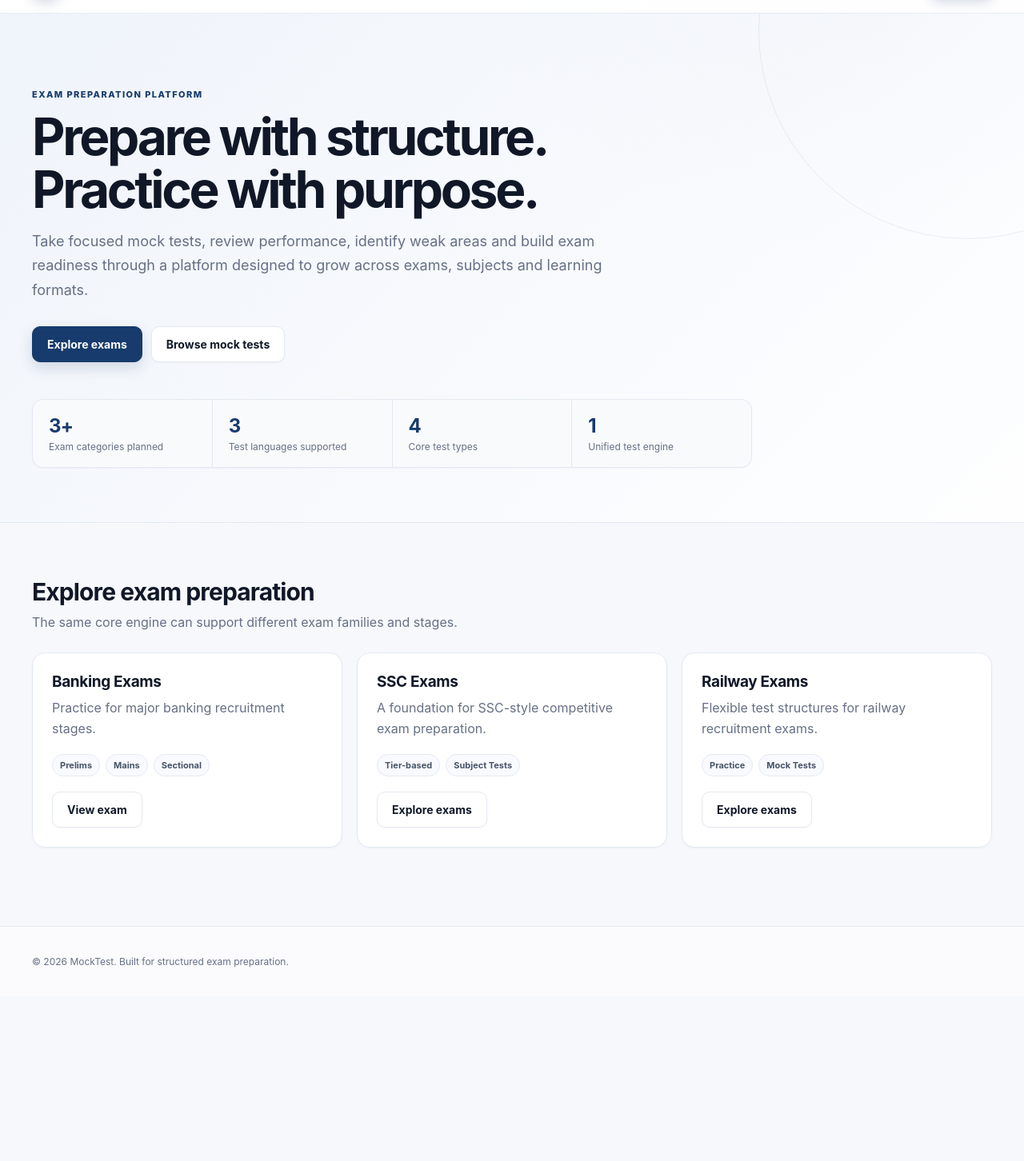
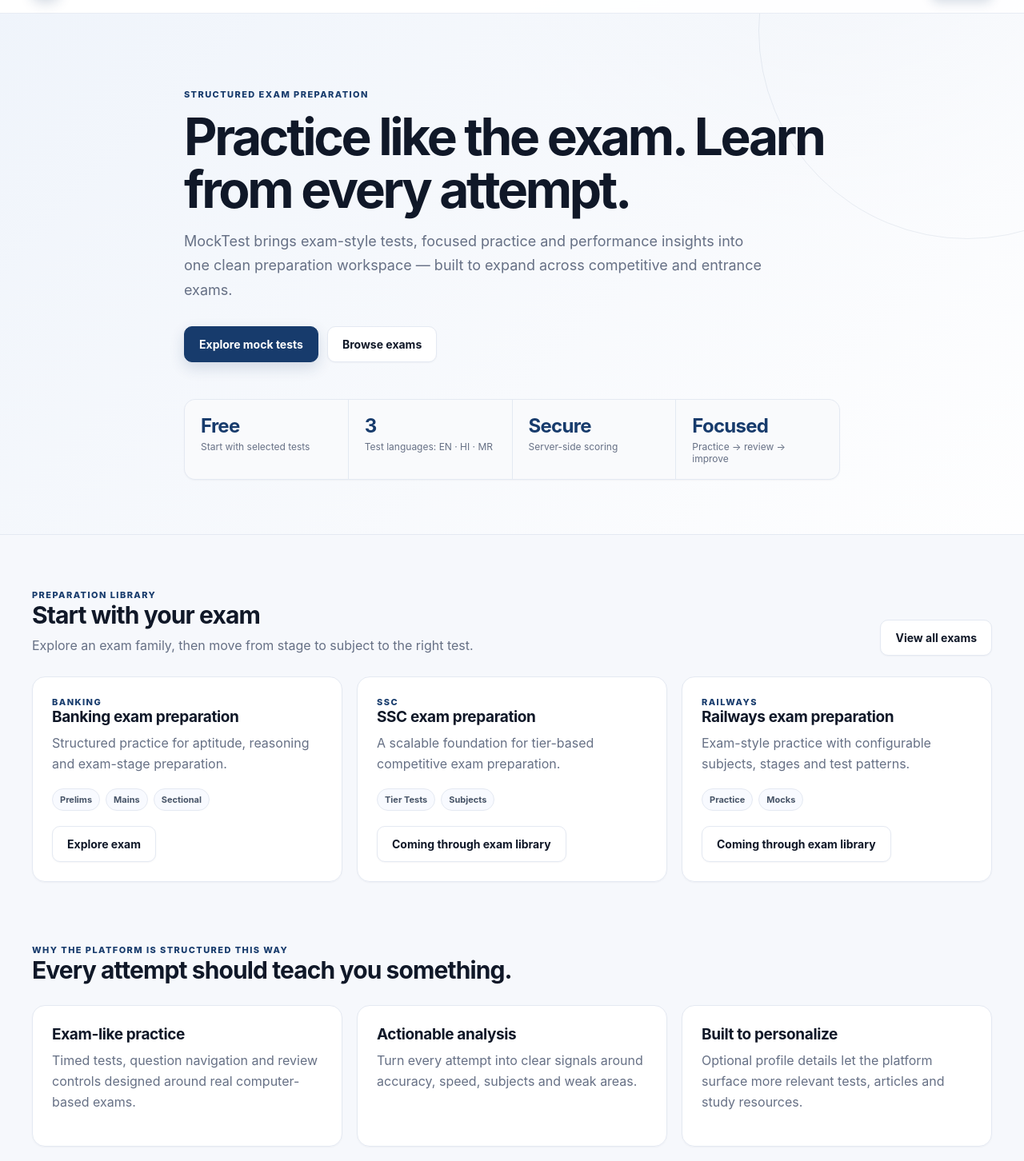
Before and after one commit to RajeshKhandare/mockwebsite, a Next.js app: page / in a window 1280 px wide. Shown: the part 58-1510 px from the top of the page at 80% size. Before the commit the page ends 1304 px from the top, so only its background shows below. Built offline with nearby package versions, Linux system fonts and the light colour scheme; no server answers.

Commit message:
ui: refresh homepage for premium exam platform experience

```diff
--- a/app/page.tsx
+++ b/app/page.tsx
@@ -1,28 +1,34 @@
 import Link from "next/link";
 
 const exams = [
-  { name: "Banking Exams", slug: "banking-demo", desc: "Practice for major banking recruitment stages.", tags: ["Prelims", "Mains", "Sectional"] },
-  { name: "SSC Exams", slug: "", desc: "A foundation for SSC-style competitive exam preparation.", tags: ["Tier-based", "Subject Tests"] },
-  { name: "Railway Exams", slug: "", desc: "Flexible test structures for railway recruitment exams.", tags: ["Practice", "Mock Tests"] },
+  { name: "Banking", slug: "banking-demo", desc: "Structured practice for aptitude, reasoning and exam-stage preparation.", tags: ["Prelims", "Mains", "Sectional"] },
+  { name: "SSC", slug: "", desc: "A scalable foundation for tier-based competitive exam preparation.", tags: ["Tier Tests", "Subjects"] },
+  { name: "Railways", slug: "", desc: "Exam-style practice with configurable subjects, stages and test patterns.", tags: ["Practice", "Mocks"] },
+];
+
+const features = [
+  ["Exam-like practice", "Timed tests, question navigation and review controls designed around real computer-based exams."],
+  ["Actionable analysis", "Turn every attempt into clear signals around accuracy, speed, subjects and weak areas."],
+  ["Built to personalize", "Optional profile details let the platform surface more relevant tests, articles and study resources."],
 ];
 
 export default function HomePage() {
   return (
     <main>
       <section className="hero">
-        <div className="container">
-          <div className="eyebrow">Exam preparation platform</div>
-          <h1>Prepare with structure. Practice with purpose.</h1>
-          <p>Take focused mock tests, review performance, identify weak areas and build exam readiness through a platform designed to grow across exams, subjects and learning formats.</p>
+        <div className="container hero-content">
+          <div className="eyebrow">Structured exam preparation</div>
+          <h1>Practice like the exam. Learn from every attempt.</h1>
+          <p>MockTest brings exam-style tests, focused practice and performance insights into one clean preparation workspace — built to expand across competitive and entrance exams.</p>
           <div className="actions">
-            <Link className="btn btn-primary" href="/exams">Explore exams</Link>
-            <Link className="btn btn-secondary" href="/tests">Browse mock tests</Link>
+            <Link className="btn btn-primary" href="/tests">Explore mock tests</Link>
+            <Link className="btn btn-secondary" href="/exams">Browse exams</Link>
           </div>
           <div className="stats">
-            <div className="stat"><strong>3+</strong><span>Exam categories planned</span></div>
-            <div className="stat"><strong>3</strong><span>Test languages supported</span></div>
-            <div className="stat"><strong>4</strong><span>Core test types</span></div>
-            <div className="stat"><strong>1</strong><span>Unified test engine</span></div>
+            <div className="stat"><strong>Free</strong><span>Start with selected tests</span></div>
+            <div className="stat"><strong>3</strong><span>Test languages: EN · HI · MR</span></div>
+            <div className="stat"><strong>Secure</strong><span>Server-side scoring</span></div>
+            <div className="stat"><strong>Focused</strong><span>Practice → review → improve</span></div>
           </div>
         </div>
       </section>
@@ -30,17 +36,28 @@
       <section className="section">
         <div className="container">
           <div className="section-header">
-            <div><h2>Explore exam preparation</h2><p>The same core engine can support different exam families and stages.</p></div>
+            <div><div className="eyebrow">Preparation library</div><h2>Start with your exam</h2><p>Explore an exam family, then move from stage to subject to the right test.</p></div>
+            <Link className="button secondary" href="/exams">View all exams</Link>
           </div>
           <div className="grid">
             {exams.map((exam) => (
-              <article className="card" key={exam.slug}>
-                <h3>{exam.name}</h3>
+              <article className="card" key={exam.name}>
+                <div className="eyebrow">{exam.name}</div>
+                <h3>{exam.name} exam preparation</h3>
                 <p>{exam.desc}</p>
                 <div className="meta">{exam.tags.map((tag) => <span className="badge" key={tag}>{tag}</span>)}</div>
-                <Link className="btn btn-secondary" href={exam.slug ? `/exams/${exam.slug}` : "/exams"}>{exam.slug ? "View exam" : "Explore exams"}</Link>
+                <Link className="btn btn-secondary" href={exam.slug ? `/exams/${exam.slug}` : "/exams"}>{exam.slug ? "Explore exam" : "Coming through exam library"}</Link>
               </article>
             ))}
+          </div>
+        </div>
+      </section>
+
+      <section className="section" style={{paddingTop:10}}>
+        <div className="container">
+          <div className="section-header"><div><div className="eyebrow">Why the platform is structured this way</div><h2>Every attempt should teach you something.</h2></div></div>
+          <div className="grid">
+            {features.map(([title, desc]) => <article className="card" key={title}><h3>{title}</h3><p>{desc}</p></article>)}
           </div>
         </div>
       </section>
```
